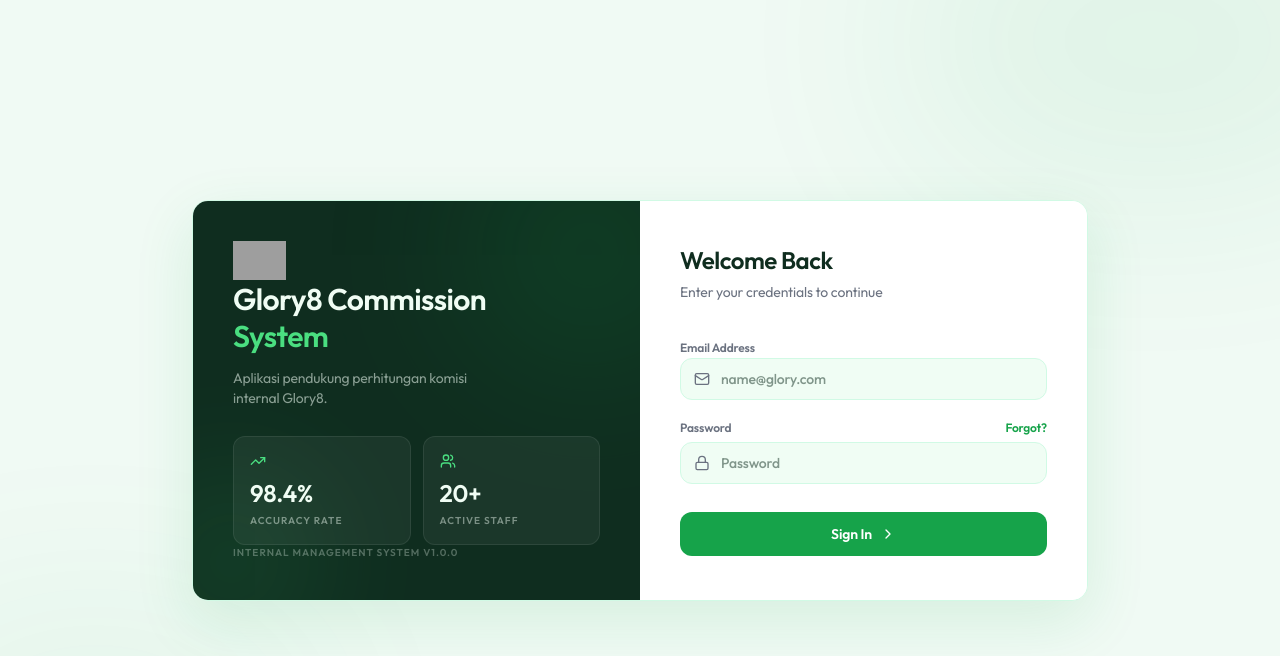
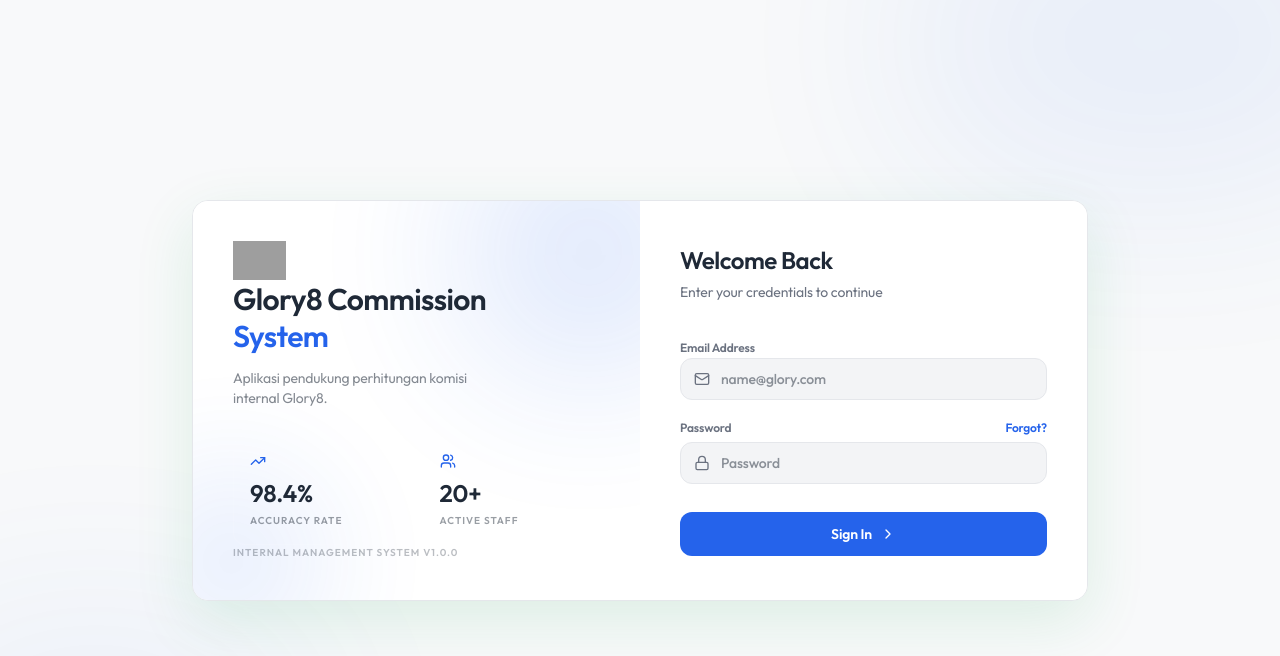
Before and after one commit to sendijes28-Sjs/commision-employed, a React (Vite) app: page /login in a window 1280 px wide. Shown: the top 656 px of the page. Built offline with nearby package versions, Linux system fonts and the light colour scheme; no server answers; grey boxes are pictures that could not be loaded.

Commit message:
feat: Update design color palete

```diff
--- a/src/styles/theme.css
+++ b/src/styles/theme.css
@@ -2,48 +2,47 @@
 
 :root {
   --font-size: 16px;
-  --background: #f0faf4;
-  --foreground: #0f2d1f;
+  --background: #f8f9fa;
+  --foreground: #1f2937;
   --card: #ffffff;
-  --card-foreground: #0f2d1f;
+  --card-foreground: #1f2937;
   --popover: #ffffff;
-  --popover-foreground: #0f2d1f;
-  --primary: #16a34a;
+  --popover-foreground: #1f2937;
+  --primary: #2563eb;
   --primary-foreground: #ffffff;
-  --primary-light: #dcfce7;
-  --secondary: #f0fdf4;
-  --secondary-foreground: #15803d;
-  --muted: #f0fdf4;
+  --secondary: #f3f4f6;
+  --secondary-foreground: #1f2937;
+  --muted: #f3f4f6;
   --muted-foreground: #6b7280;
-  --accent: #bbf7d0;
-  --accent-foreground: #14532d;
+  --accent: #eff6ff;
+  --accent-foreground: #1f2937;
   --destructive: #ef4444;
   --destructive-foreground: #ffffff;
-  --success: #16a34a;
+  --success: #10b981;
   --success-foreground: #ffffff;
   --warning: #f59e0b;
   --warning-foreground: #ffffff;
-  --border: #d1fae5;
-  --input: #d1fae5;
+  --border: #e5e7eb;
+  --input: #e5e7eb;
   --input-background: #ffffff;
-  --switch-background: #d1fae5;
+  --switch-background: #e5e7eb;
   --font-weight-medium: 500;
   --font-weight-normal: 400;
-  --ring: #16a34a;
-  --chart-1: #16a34a;
-  --chart-2: #4ade80;
+  --ring: #2563eb;
+  --chart-1: #2563eb;
+  --chart-2: #10b981;
   --chart-3: #f59e0b;
-  --chart-4: #06b6d4;
-  --chart-5: #8b5cf6;
+  --chart-4: #8b5cf6;
+  --chart-5: #ec4899;
   --radius: 0.5rem;
-  --sidebar: #0f2d1f;
-  --sidebar-foreground: #f0fdf4;
-  --sidebar-primary: #4ade80;
-  --sidebar-primary-foreground: #0f2d1f;
-  --sidebar-accent: #14532d;
-  --sidebar-accent-foreground: #bbf7d0;
-  --sidebar-border: #14532d;
-  --sidebar-ring: #4ade80;
+  --sidebar: #ffffff;
+  --sidebar-foreground: #1f2937;
+  --sidebar-primary: #2563eb;
+  --sidebar-primary-foreground: #ffffff;
+  --sidebar-accent: #f3f4f6;
+  --sidebar-accent-foreground: #1f2937;
+  --sidebar-border: #e5e7eb;
+  --sidebar-ring: #2563eb;
 }
 
 .dark {
```
